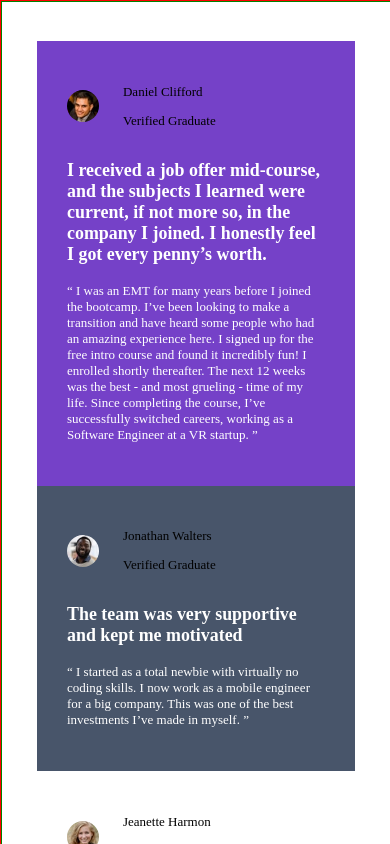
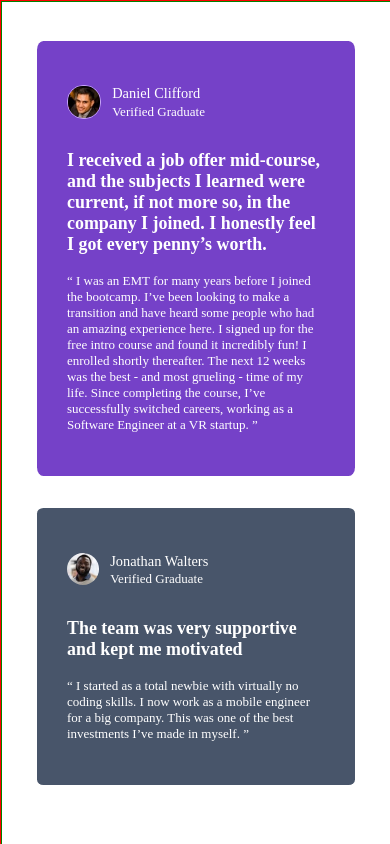
Before and after one commit to ASHISHBISHT-gi/testimonials, a plain HTML site: page index.html in a window 390 px wide. Shown: the top 844 px of the page. Drawn offline with Linux system fonts and the light colour scheme.

Commit message:
added class and added css features

```diff
--- a/index.html
+++ b/index.html
@@ -31,9 +31,9 @@
   <body class="container">
     <main>
       <div class="card1 card">
-        <div class="head">
+        <div class="head head1">
           <img src="./images/image-daniel.jpg" alt="pic" />
-          <div>
+          <div class="status status1">
             <p>Daniel Clifford</p>
             <p>Verified Graduate</p>
           </div>
@@ -54,9 +54,9 @@
         </p>
       </div>
       <div class="card2 card">
-        <div class="head">
+        <div class="head head2">
           <img src="./images/image-jonathan.jpg" alt="" />
-          <div>
+          <div class="status status2">
             <p>Jonathan Walters</p>
             <p>Verified Graduate</p>
           </div>
@@ -71,9 +71,9 @@
         </p>
       </div>
       <div class="card3 card">
-        <div class="head">
+        <div class="head head3">
           <img src="./images/image-jeanette.jpg" alt="" />
-          <div>
+          <div class="status status3">
             <p>Jeanette Harmon</p>
             <p>Verified Graduate</p>
           </div>
@@ -85,9 +85,9 @@
         </p>
       </div>
       <div class="card4 card">
-        <div class="head">
+        <div class="head head4">
           <img src="./images/image-patrick.jpg" alt="" />
-          <div>
+          <div class="status status4">
             <p>Patrick Abrams</p>
             <p>Verified Graduate</p>
           </div>
@@ -107,9 +107,9 @@
         </p>
       </div>
       <div class="card5 card">
-        <div class="head">
+        <div class="head head5">
           <img src="./images/image-kira.jpg" alt="" />
-          <div>
+          <div class="status status5">
             <p>Kira Whittle</p>
             <p>Verified Graduate</p>
           </div>
--- a/styles.css
+++ b/styles.css
@@ -17,19 +17,38 @@ main{
     display:flex;
     padding:10% 9%;
     flex-direction: column;
+    gap:2rem;
 }
 .card{
     padding:2.3em;
+    border-radius:2%;
 }
 .head{
     display:flex;
     align-items:center;
-    gap:1.5rem;
+    gap:0.7rem;
 }
+.head1>img,.head4>img{
+    border:0.15em solid hsl(264, 82%, 80%);
+}
+
 img{
     height:2rem;
     width:2rem;
     border-radius:1rem;
+}
+.status>p:first-child{
+    margin-bottom:0;
+    font-size:0.9rem;
+    font-weight:500;
+    color:hsl(0, 0%, 100%);
+}
+.status>p:nth-child(2){
+    margin-top:0.1em;
+    color:hsl(0, 0%, 100%);
+}
+.status3>p{
+    color:hsl(0, 0%, 7%);
 }
 
 .discription{
```
